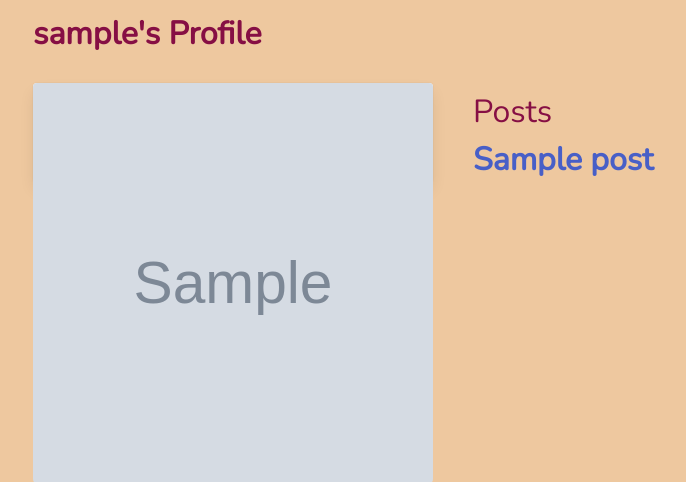
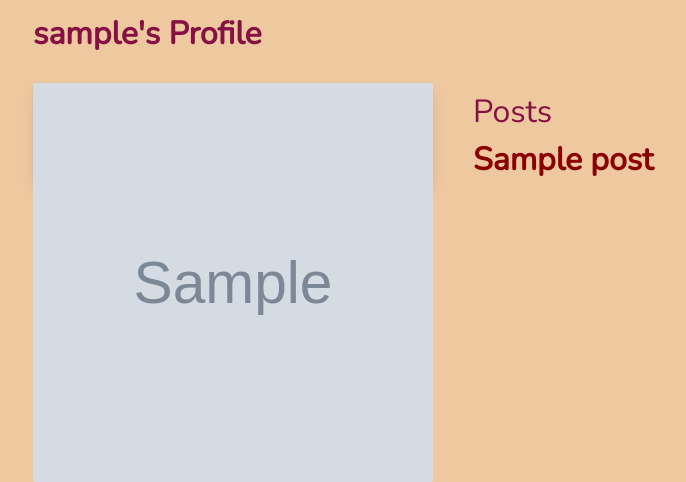
Before and after one commit to joshdaos/Wayfarer, a Django app: page /profile/ in a window 1280 px wide. Shown: the part 75-557 px from the top of the page, without its empty margins (31-717 px from the left). Run offline with Django 3.2, Linux system fonts and the light colour scheme; a user stored in the database is signed in; tables that the repository leaves empty hold one stand-in row (values such as "Sample post"); grey boxes marked "Sample" are stand-in pictures; some libraries are stand-ins or nearby versions.

Commit message:
updates to styling in profile

```diff
--- a/main_app/static/styles/main.css
+++ b/main_app/static/styles/main.css
@@ -80,9 +80,16 @@ body {
     font-weight: bold;
 }
 
-#login.navbar-item:hover{
-    color:darkred;
+#login.navbar-item:hover {
+    color: darkred;
 }
+.navbar-item:hover {
+    color: darkred;
+ }
+
+ .navbar-item {
+    color:white;
+ }
 
 .home-page-images {
     margin-top: 50px;
@@ -168,8 +175,15 @@ body {
     font-size: xx-large;
     font-weight: bold;
     margin: 20px 0 0 0;
+    color:darkred;
 }
 
+b {
+    color: darkred;
+}
+a {
+    color: darkred;
+}
 .buttons {
     padding-left: 50px;
 }
@@ -221,7 +235,6 @@ a.button.is-info {
  .topic_container {
     background-color: white;
  }
-
- .navbar-item {
-     color: white;
+ .navbar-item:hover {
+    color:darkred;
  }
--- a/main_app/templates/base.html
+++ b/main_app/templates/base.html
@@ -30,11 +30,12 @@
                 <a class="navbar-item" href="/profile">Profile</a>
                 <a class="navbar-item" href="{% url 'logout' %}">Logout</a>
             </div>
-            {% else %}
-            <div class="navbar-menu navbar-end">
-                <a class="navbar-item" id="login">Log In/Sign Up</a>
-            </div>
-            {% endif %}
+        </div>
+        {% else %}
+        <div class="navbar-menu navbar-end">
+            <a class="navbar-item" id="login">Log In/Sign Up</a>
+        </div>
+        {% endif %}
         </div>
 
         <!-- adding Modal -->
--- a/main_app/templates/profile_detail.html
+++ b/main_app/templates/profile_detail.html
@@ -37,7 +37,7 @@
                     <li><b class=post-title>{{post.title}}</b></li>
                 </a>
             </ul>
-            <!-- <a class="button is-dark" href="{% url 'profile_detail' %}">See Post!</a> -->
+
         </div>
         {% empty %}
         <h3>No Posts Available Yet</h3>
```
